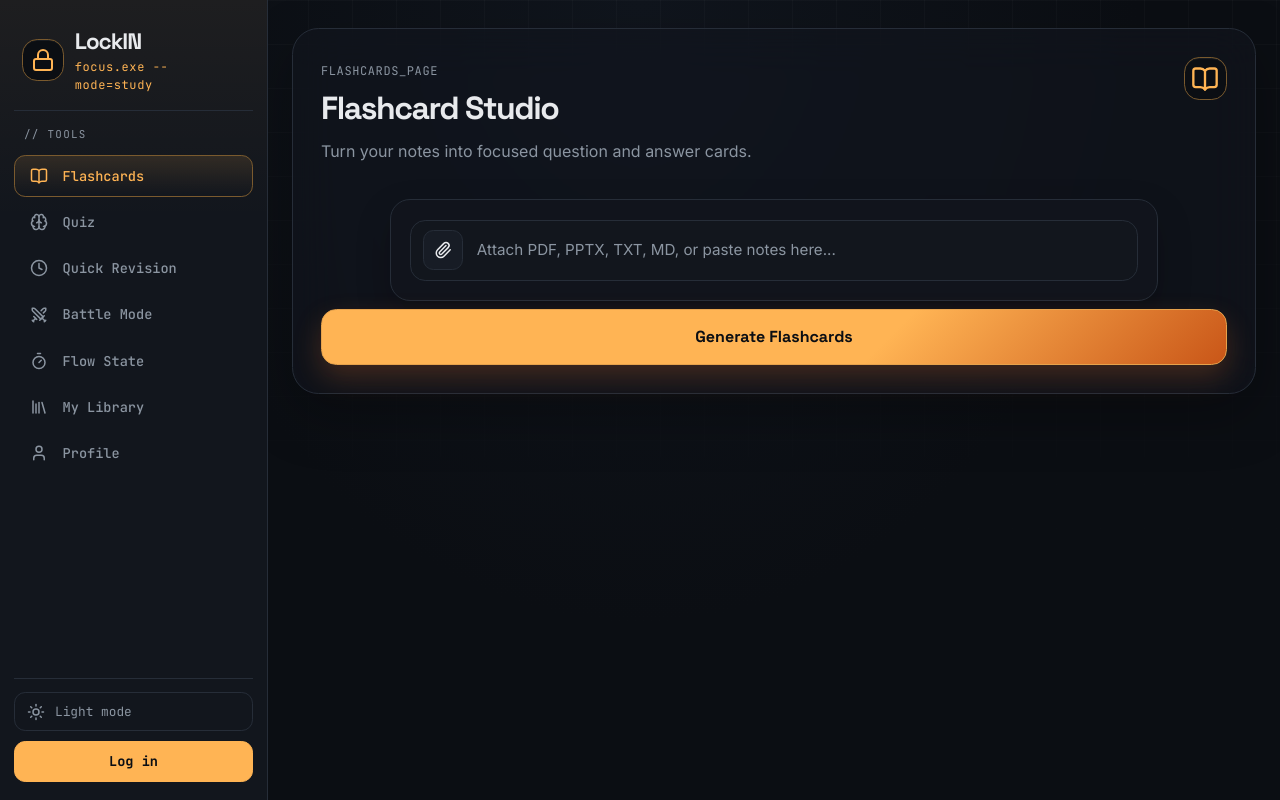
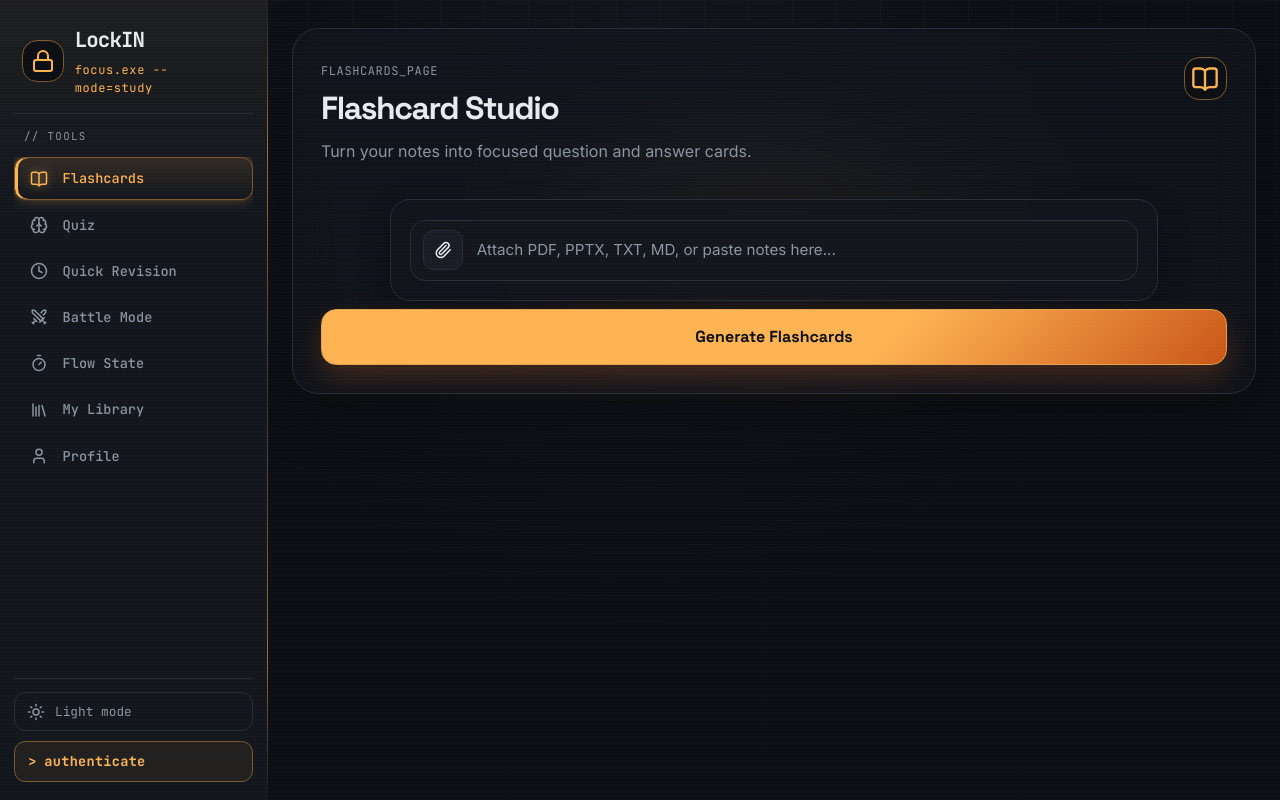
Before and after one commit to madura41mda-web/LockIN, a React (Vite) app: page /#/flashcards in a window 1280 px wide. Built offline with nearby package versions, Linux system fonts and the light colour scheme; no server answers; the HTML template or start-up script is replaced by a standard one.

Commit message:
feat: enhance Sidebar UI with terminal cursor and login prompt styling
Co-authored-by: madura41mda-web <247305840+madura41mda-web@users.noreply.github.com>

```diff
--- a/src/components/Sidebar.jsx
+++ b/src/components/Sidebar.jsx
@@ -42,7 +42,9 @@ export default function Sidebar({
         </div>
         <div className="min-w-0">
           <h1 className="brand-title">LockIN</h1>
-          <p className="brand-sub">focus.exe --mode=study</p>
+          <p className="brand-sub">
+            focus.exe --mode=study<span className="term-cursor" aria-hidden="true">▋</span>
+          </p>
         </div>
         <button
           type="button"
@@ -102,7 +104,9 @@ export default function Sidebar({
           </div>
         ) : (
           <button type="button" onClick={onLoginClick} className="side-login">
-            Log in
+            <span className="side-login-prompt" aria-hidden="true">&gt;</span>
+            <span className="side-login-cmd">authenticate</span>
+            <span className="side-login-caret" aria-hidden="true">_</span>
           </button>
         )}
       </div>
--- a/src/index.css
+++ b/src/index.css
@@ -160,11 +160,11 @@ body {
 }
 
 .brand-title {
-  font-family: 'Space Grotesk', sans-serif;
+  font-family: 'JetBrains Mono', monospace;
   font-weight: 700;
-  font-size: 1.4rem;
-  color: var(--text);
-  letter-spacing: -0.02em;
+  font-size: 1.3rem;
+  color: var(--text);
+  letter-spacing: -0.01em;
 }
 
 .brand-sub {
@@ -172,6 +172,21 @@ body {
   font-size: 0.75rem;
   color: var(--accent);
   letter-spacing: 0.05em;
+  display: inline-flex;
+  align-items: baseline;
+}
+
+/* Blinking terminal cursor */
+.term-cursor {
+  display: inline-block;
+  margin-left: 1px;
+  color: var(--accent);
+  animation: term-blink 1.1s steps(1) infinite;
+}
+
+@keyframes term-blink {
+  0%, 49% { opacity: 1; }
+  50%, 100% { opacity: 0; }
 }
 
 .theme-toggle {
@@ -1797,6 +1812,46 @@ select:focus {
   display: flex;
   min-height: 100vh;
   align-items: stretch;
+  position: relative;
+}
+
+/* Faint CRT scanline + flicker texture across the whole app */
+.app-shell::after {
+  content: "";
+  position: fixed;
+  inset: 0;
+  z-index: 100;
+  pointer-events: none;
+  background:
+    repeating-linear-gradient(
+      0deg,
+      rgba(255, 180, 84, 0.035) 0px,
+      rgba(255, 180, 84, 0.035) 1px,
+      transparent 1px,
+      transparent 3px
+    );
+  mix-blend-mode: screen;
+  opacity: 0.5;
+  animation: crt-flicker 4.5s steps(60) infinite;
+}
+
+:root[data-theme="light"] .app-shell::after {
+  background:
+    repeating-linear-gradient(
+      0deg,
+      rgba(234, 88, 12, 0.03) 0px,
+      rgba(234, 88, 12, 0.03) 1px,
+      transparent 1px,
+      transparent 3px
+    );
+  mix-blend-mode: multiply;
+  opacity: 0.35;
+}
+
+@keyframes crt-flicker {
+  0%, 100% { opacity: 0.5; }
+  50% { opacity: 0.42; }
+  52% { opacity: 0.55; }
 }
 
 .app-sidebar {
@@ -1813,10 +1868,29 @@ select:focus {
   background:
     linear-gradient(180deg, rgba(255, 180, 84, 0.05), transparent 220px),
     var(--surface);
-  border-right: 1px solid var(--border);
+  border-right: 1px solid transparent;
   box-shadow: 6px 0 24px -18px rgba(0, 0, 0, 0.9);
   transform: translateX(-100%);
   transition: transform 0.25s ease;
+}
+
+/* Thin amber gradient line dividing sidebar from main content */
+.app-sidebar::after {
+  content: "";
+  position: absolute;
+  top: 0;
+  right: -1px;
+  bottom: 0;
+  width: 1px;
+  background: linear-gradient(
+    180deg,
+    transparent 0%,
+    var(--accent) 18%,
+    rgba(255, 180, 84, 0.35) 50%,
+    var(--accent) 82%,
+    transparent 100%
+  );
+  opacity: 0.55;
 }
 
 .app-sidebar.is-open {
@@ -1836,6 +1910,31 @@ select:focus {
   min-width: 0;
   display: flex;
   flex-direction: column;
+  position: relative;
+}
+
+/* Soft amber ambient glow behind the main content so it doesn't feel flat */
+.app-main::before {
+  content: "";
+  position: absolute;
+  top: 8%;
+  left: 50%;
+  width: min(680px, 70%);
+  height: 340px;
+  transform: translateX(-50%);
+  background: radial-gradient(ellipse at center, rgba(255, 180, 84, 0.14), transparent 70%);
+  filter: blur(30px);
+  pointer-events: none;
+  z-index: 0;
+}
+
+:root[data-theme="light"] .app-main::before {
+  background: radial-gradient(ellipse at center, rgba(234, 88, 12, 0.1), transparent 70%);
+}
+
+.app-main-inner {
+  position: relative;
+  z-index: 1;
 }
 
 .app-main-inner {
@@ -1905,19 +2004,56 @@ select:focus {
   font-weight: 500;
   text-align: left;
   cursor: pointer;
+  overflow: hidden;
   transition: color 0.15s ease, background 0.15s ease, border-color 0.15s ease, transform 0.12s ease;
+}
+
+/* Fast left-to-right amber underline sweep on hover */
+.side-nav-item::after {
+  content: "";
+  position: absolute;
+  left: 0.75rem;
+  right: 0.75rem;
+  bottom: 0.35rem;
+  height: 1px;
+  background: linear-gradient(90deg, transparent, var(--accent), transparent);
+  transform: scaleX(0);
+  transform-origin: left center;
+  opacity: 0;
+  transition: transform 0.28s ease, opacity 0.28s ease;
 }
 
 .side-nav-item:hover {
   color: var(--text);
   background: var(--surface-2);
   transform: translateX(2px);
+  animation: nav-glitch 0.28s steps(2) 1;
+}
+
+.side-nav-item:hover::after {
+  transform: scaleX(1);
+  opacity: 1;
+}
+
+@keyframes nav-glitch {
+  0% { transform: translateX(2px); }
+  40% { transform: translateX(0px) skewX(-1.5deg); }
+  60% { transform: translateX(3px) skewX(1deg); }
+  100% { transform: translateX(2px); }
 }
 
 .side-nav-item-active {
   color: var(--accent);
   background: var(--feature-active-bg);
   border-color: var(--accent-dim);
+  box-shadow:
+    inset 3px 0 0 var(--accent),
+    0 0 18px -4px rgba(255, 180, 84, 0.45),
+    0 0 0 1px rgba(255, 180, 84, 0.08);
+}
+
+.side-nav-item-active .side-nav-icon {
+  filter: drop-shadow(0 0 5px rgba(255, 180, 84, 0.6));
 }
 
 .side-nav-item-active::before {
@@ -1927,9 +2063,17 @@ select:focus {
   top: 50%;
   transform: translateY(-50%);
   width: 3px;
-  height: 1.4rem;
+  height: 1.5rem;
   border-radius: 0 3px 3px 0;
   background: var(--accent);
+  box-shadow: 0 0 12px 1px var(--accent);
+}
+
+:root[data-theme="light"] .side-nav-item-active {
+  box-shadow:
+    inset 3px 0 0 var(--accent),
+    0 0 16px -6px rgba(234, 88, 12, 0.4),
+    0 0 0 1px rgba(234, 88, 12, 0.1);
 }
 
 .side-nav-icon {
@@ -1975,19 +2119,46 @@ select:focus {
 .side-theme-toggle:hover { border-color: var(--accent-dim); color: var(--accent); }
 
 .side-login {
+  display: flex;
+  align-items: center;
+  gap: 0.5rem;
   width: 100%;
-  padding: 0.6rem 0.75rem;
+  padding: 0.6rem 0.8rem;
   border-radius: 0.7rem;
-  border: 1px solid var(--accent);
-  background: var(--accent);
-  color: #0b0e13;
+  border: 1px solid var(--accent-dim);
+  background: rgba(255, 180, 84, 0.06);
+  color: var(--accent);
   font-family: 'JetBrains Mono', monospace;
-  font-weight: 700;
+  font-weight: 600;
   font-size: 0.85rem;
   cursor: pointer;
-  transition: filter 0.15s ease, box-shadow 0.2s ease;
-}
-.side-login:hover { filter: brightness(1.08); box-shadow: 0 0 20px rgba(255, 180, 84, 0.3); }
+  transition: border-color 0.15s ease, background 0.15s ease, box-shadow 0.2s ease;
+}
+.side-login:hover {
+  border-color: var(--accent);
+  background: rgba(255, 180, 84, 0.12);
+  box-shadow: 0 0 18px -2px rgba(255, 180, 84, 0.4);
+}
+
+.side-login-prompt {
+  color: var(--accent);
+  font-weight: 700;
+}
+.side-login-cmd {
+  letter-spacing: 0.02em;
+}
+.side-login-caret {
+  margin-left: -0.15rem;
+  animation: term-blink 1.1s steps(1) infinite;
+}
+
+:root[data-theme="light"] .side-login {
+  background: rgba(234, 88, 12, 0.06);
+}
+:root[data-theme="light"] .side-login:hover {
+  background: rgba(234, 88, 12, 0.12);
+  box-shadow: 0 0 16px -4px rgba(234, 88, 12, 0.4);
+}
 
 /* ProfileMenu adapted for the sidebar footer (dropdown opens upward) */
 .side-profile .profile-menu { width: 100%; }
```
